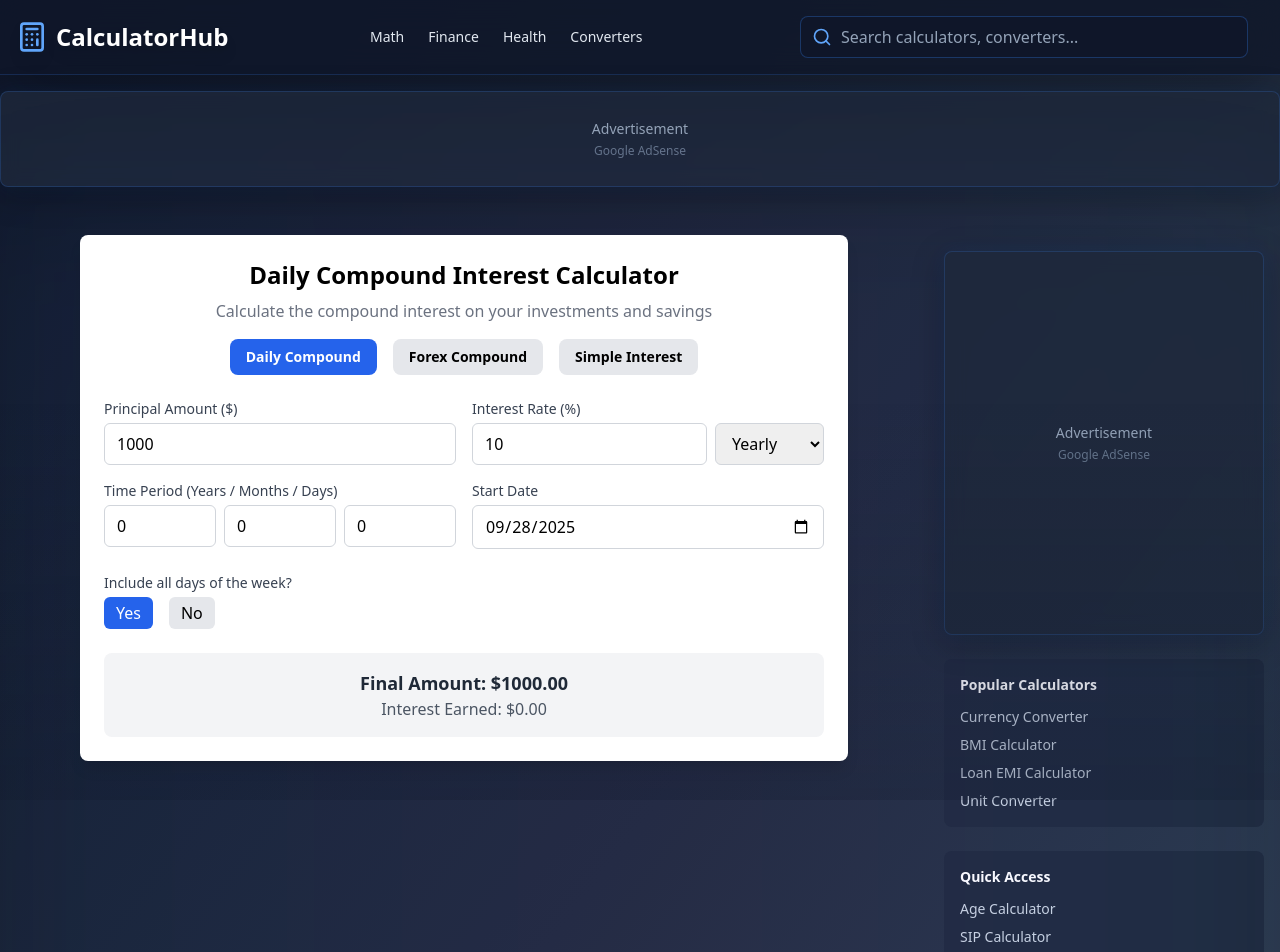
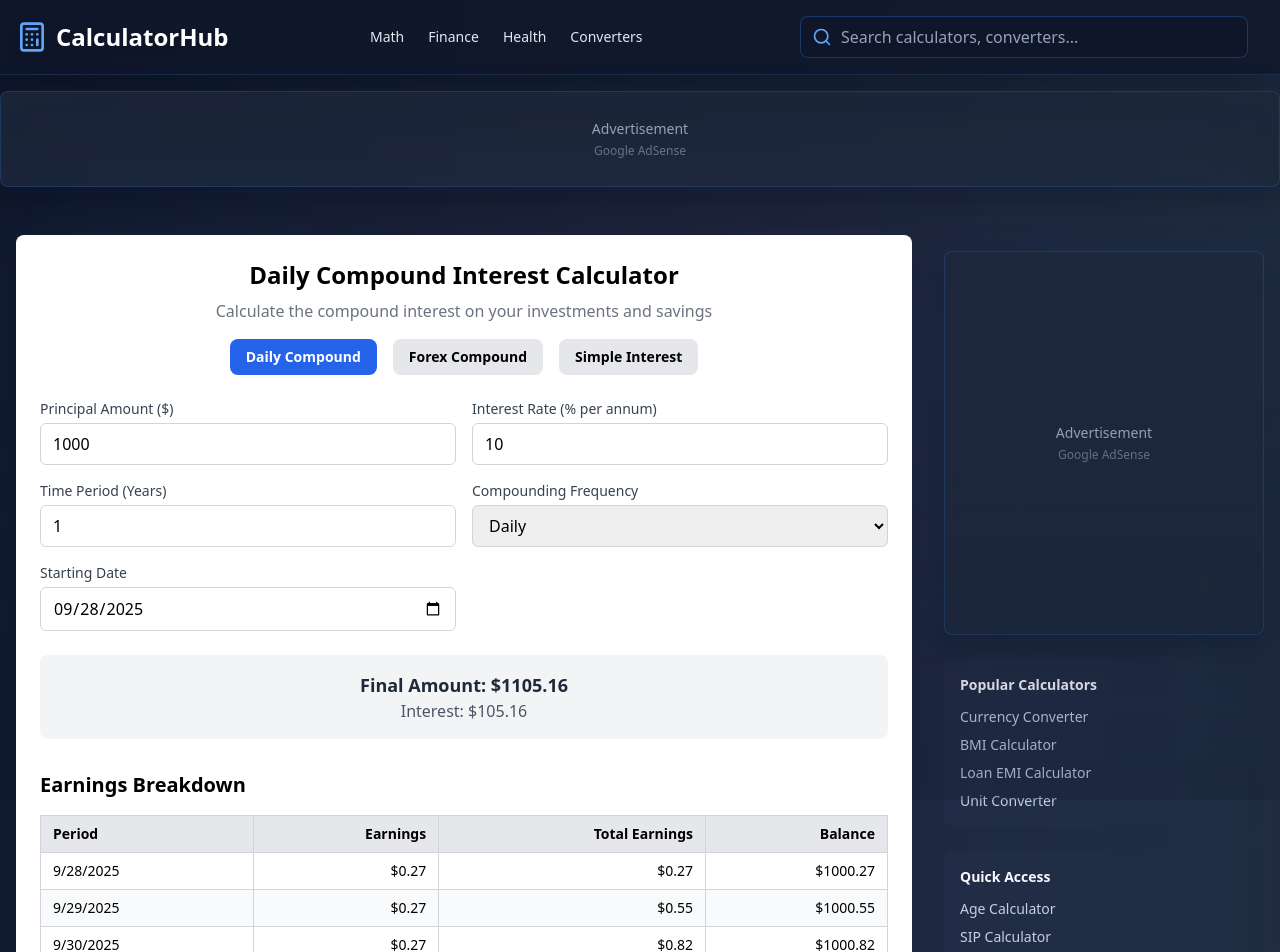
Before and after one commit to RofiqulIsalm/WebToolKits, a React (Vite) app: page /compound-interest-calculator in a window 1280 px wide. Shown: the top 952 px of the page. Built offline with nearby package versions, Linux system fonts and the light colour scheme.

Commit message:
Updated CompoundInterestCalculator.tsx

```diff
--- a/src/pages/CompoundInterestCalculator.tsx
+++ b/src/pages/CompoundInterestCalculator.tsx
@@ -3,28 +3,11 @@ import React, { useState, useEffect } from "react";
 const CompoundCalculator: React.FC = () => {
   const [mode, setMode] = useState("daily");
 
-  // Common inputs
+  // Inputs
   const [principal, setPrincipal] = useState<number>(1000);
   const [rate, setRate] = useState<number>(10);
-  const [timeYears, setTimeYears] = useState<number>(0);
-  const [timeMonths, setTimeMonths] = useState<number>(0);
-  const [timeDays, setTimeDays] = useState<number>(0);
-  const [rateType, setRateType] = useState("yearly"); // daily, weekly, monthly, yearly
-
-  // Daily compounding options
-  const [includeAllDays, setIncludeAllDays] = useState(true);
-  const [selectedDays, setSelectedDays] = useState<string[]>([
-    "Mon",
-    "Tue",
-    "Wed",
-    "Thu",
-    "Fri",
-    "Sat",
-    "Sun",
-  ]);
-  const [breakdown, setBreakdown] = useState<
-    { date: string; earnings: number; totalEarnings: number; balance: number }[]
-    >([]);
+  const [time, setTime] = useState<number>(1);
+  const [frequency, setFrequency] = useState<number>(365);
   const [startDate, setStartDate] = useState<string>(
     new Date().toISOString().split("T")[0]
   );
@@ -33,14 +16,10 @@ const CompoundCalculator: React.FC = () => {
   const [finalAmount, setFinalAmount] = useState<number>(0);
   const [interest, setInterest] = useState<number>(0);
 
-  // Handle toggle day selection
-  const toggleDay = (day: string) => {
-    if (selectedDays.includes(day)) {
-      setSelectedDays(selectedDays.filter((d) => d !== day));
-    } else {
-      setSelectedDays([...selectedDays, day]);
-    }
-  };
+  // Breakdown
+  const [breakdown, setBreakdown] = useState<
+    { date: string; earnings: number; totalEarnings: number; balance: number }[]
+  >([]);
 
   // Title
   const getTitle = () => {
@@ -56,76 +35,106 @@ const CompoundCalculator: React.FC = () => {
     }
   };
 
-  // Calculation logic
+  // Calculation
   useEffect(() => {
+    let amount = 0;
+    let intr = 0;
+
     if (mode === "daily") {
-      // Convert years/months/days into total days
-      const totalDays =
-        timeYears * 365 + timeMonths * 30 + timeDays;
-
-      // Convert rate into daily equivalent
-      let dailyRate = 0;
-      switch (rateType) {
-        case "daily":
-          dailyRate = rate / 100;
-          break;
-        case "weekly":
-          dailyRate = rate / 100 / 7;
-          break;
-        case "monthly":
-          dailyRate = rate / 100 / 30;
-          break;
-        case "yearly":
-        default:
-          dailyRate = rate / 100 / 365;
-          break;
+      amount =
+        principal * Math.pow(1 + rate / 100 / frequency, frequency * time);
+      intr = amount - principal;
+    } else if (mode === "forex") {
+      amount = principal * Math.pow(1 + rate / 100, time);
+      intr = amount - principal;
+    } else if (mode === "simple") {
+      intr = (principal * rate * time) / 100;
+      amount = principal + intr;
     }
 
-      // Count effective compounding days
-      let effectiveDays = totalDays;
-      if (!includeAllDays) {
-        const start = new Date(startDate);
-        let count = 0;
-        for (let i = 0; i < totalDays; i++) {
-          const d = new Date(start);
-          d.setDate(start.getDate() + i);
-          const dayName = d.toLocaleDateString("en-US", {
-            weekday: "short",
+    setFinalAmount(amount);
+    setInterest(intr);
+
+    // ---- Breakdown ----
+    const breakdownData: {
+      date: string;
+      earnings: number;
+      totalEarnings: number;
+      balance: number;
+    }[] = [];
+
+    let runningPrincipal = principal;
+    let cumulativeEarnings = 0;
+    let currentDate = new Date(startDate);
+
+    // Convert years into days for looping (approx.)
+    const effectiveDays = time * 365;
+    const dailyRate =
+      mode === "daily"
+        ? rate / 100 / frequency
+        : mode === "forex"
+        ? rate / 100
+        : rate / 100 / 365;
+
+    for (let i = 1; i <= effectiveDays; i++) {
+      const prevBalance = runningPrincipal;
+      runningPrincipal = runningPrincipal * (1 + dailyRate);
+      const earnings = runningPrincipal - prevBalance;
+      cumulativeEarnings += earnings;
+
+      // Daily mode → every single day
+      if (mode === "daily") {
+        breakdownData.push({
+          date: currentDate.toLocaleDateString(),
+          earnings,
+          totalEarnings: cumulativeEarnings,
+          balance: runningPrincipal,
         });
-          if (selectedDays.includes(dayName)) {
-            count++;
-          }
-        }
-        effectiveDays = count;
       }
 
-      const amount = principal * Math.pow(1 + dailyRate, effectiveDays);
-      setFinalAmount(amount);
-      setInterest(amount - principal);
-    } else if (mode === "forex") {
-      const amount = principal * Math.pow(1 + rate / 100, timeYears);
-      setFinalAmount(amount);
-      setInterest(amount - principal);
-    } else if (mode === "simple") {
-      const si = (principal * rate * timeYears) / 100;
-      setFinalAmount(principal + si);
-      setInterest(si);
+      // Weekly → every 7 days
+      if (mode === "forex" && i % 7 === 0) {
+        const weekStart = new Date(currentDate);
+        weekStart.setDate(currentDate.getDate() - 6);
+        breakdownData.push({
+          date: `${weekStart.toLocaleDateString()} - ${currentDate.toLocaleDateString()}`,
+          earnings,
+          totalEarnings: cumulativeEarnings,
+          balance: runningPrincipal,
+        });
       }
-  }, [
-    mode,
-    principal,
-    rate,
-    timeYears,
-    timeMonths,
-    timeDays,
-    rateType,
-    includeAllDays,
-    selectedDays,
-    startDate,
-  ]);
+
+      // Monthly → every 30 days
+      if (mode === "simple" && i % 30 === 0) {
+        breakdownData.push({
+          date: currentDate.toLocaleDateString("en-US", {
+            month: "short",
+            year: "numeric",
+          }),
+          earnings,
+          totalEarnings: cumulativeEarnings,
+          balance: runningPrincipal,
+        });
+      }
+
+      // Yearly → every 365 days
+      if (i % 365 === 0) {
+        breakdownData.push({
+          date: `${currentDate.getFullYear()}`,
+          earnings,
+          totalEarnings: cumulativeEarnings,
+          balance: runningPrincipal,
+        });
+      }
+
+      currentDate.setDate(currentDate.getDate() + 1);
+    }
+
+    setBreakdown(breakdownData);
+  }, [mode, principal, rate, time, frequency, startDate]);
 
   return (
-    <div className="max-w-3xl mx-auto p-6 bg-white rounded-lg shadow-lg">
+    <div className="max-w-4xl mx-auto p-6 bg-white rounded-lg shadow-lg">
       {/* Title */}
       <h1 className="text-2xl font-bold mb-2 text-center">{getTitle()}</h1>
       <p className="text-gray-500 mb-4 text-center">
@@ -167,9 +176,7 @@ const CompoundCalculator: React.FC = () => {
         </button>
       </div>
 
-      {/* Daily Mode Inputs */}
-      {mode === "daily" && (
-        <>
+      {/* Inputs */}
       <div className="grid grid-cols-1 md:grid-cols-2 gap-4 mb-6">
         <div>
           <label className="block text-sm font-medium text-gray-700 mb-1">
@@ -185,60 +192,54 @@ const CompoundCalculator: React.FC = () => {
 
         <div>
           <label className="block text-sm font-medium text-gray-700 mb-1">
-                Interest Rate (%)
+            Interest Rate (% {mode === "forex" ? "per trade" : "per annum"})
           </label>
-              <div className="flex gap-2">
           <input
             type="number"
             value={rate}
             onChange={(e) => setRate(Number(e.target.value))}
             className="w-full px-3 py-2 border border-gray-300 rounded-md"
           />
-                <select
-                  value={rateType}
-                  onChange={(e) => setRateType(e.target.value)}
-                  className="px-3 py-2 border border-gray-300 rounded-md"
-                >
-                  <option value="daily">Daily</option>
-                  <option value="weekly">Weekly</option>
-                  <option value="monthly">Monthly</option>
-                  <option value="yearly">Yearly</option>
-                </select>
-              </div>
         </div>
 
         <div>
           <label className="block text-sm font-medium text-gray-700 mb-1">
-                Time Period (Years / Months / Days)
+            {mode === "forex"
+              ? "Number of Trades"
+              : mode === "simple"
+              ? "Time Period (Years)"
+              : "Time Period (Years)"}
           </label>
-              <div className="flex gap-2">
           <input
             type="number"
-                  placeholder="Years"
-                  value={timeYears}
-                  onChange={(e) => setTimeYears(Number(e.target.value))}
-                  className="w-1/3 px-3 py-2 border border-gray-300 rounded-md"
-                />
-                <input
-                  type="number"
-                  placeholder="Months"
-                  value={timeMonths}
-                  onChange={(e) => setTimeMonths(Number(e.target.value))}
-                  className="w-1/3 px-3 py-2 border border-gray-300 rounded-md"
-                />
-                <input
-                  type="number"
-                  placeholder="Days"
-                  value={timeDays}
-                  onChange={(e) => setTimeDays(Number(e.target.value))}
-                  className="w-1/3 px-3 py-2 border border-gray-300 rounded-md"
+            value={time}
+            onChange={(e) => setTime(Number(e.target.value))}
+            className="w-full px-3 py-2 border border-gray-300 rounded-md"
           />
         </div>
+
+        {mode === "daily" && (
+          <div>
+            <label className="block text-sm font-medium text-gray-700 mb-1">
+              Compounding Frequency
+            </label>
+            <select
+              value={frequency}
+              onChange={(e) => setFrequency(Number(e.target.value))}
+              className="w-full px-3 py-2 border border-gray-300 rounded-md"
+            >
+              <option value={1}>Annually</option>
+              <option value={2}>Semi-Annually</option>
+              <option value={4}>Quarterly</option>
+              <option value={12}>Monthly</option>
+              <option value={365}>Daily</option>
+            </select>
           </div>
+        )}
 
         <div>
           <label className="block text-sm font-medium text-gray-700 mb-1">
-                Start Date
+            Starting Date
           </label>
           <input
             type="date"
@@ -249,66 +250,61 @@ const CompoundCalculator: React.FC = () => {
         </div>
       </div>
 
-          {/* Include Days Option */}
-          <div className="mb-4">
-            <p className="text-sm font-medium text-gray-700 mb-1">
-              Include all days of the week?
+      {/* Results */}
+      <div className="p-4 bg-gray-100 rounded-lg text-center">
+        <p className="text-lg font-semibold text-gray-800">
+          Final Amount: ${finalAmount.toFixed(2)}
         </p>
-            <div className="flex gap-4">
-              <button
-                type="button"
-                onClick={() => setIncludeAllDays(true)}
-                className={`px-3 py-1 rounded-md ${
-                  includeAllDays ? "bg-blue-600 text-white" : "bg-gray-200"
-                }`}
-              >
-                Yes
-              </button>
-              <button
-                type="button"
-                onClick={() => setIncludeAllDays(false)}
-                className={`px-3 py-1 rounded-md ${
-                  !includeAllDays ? "bg-blue-600 text-white" : "bg-gray-200"
-                }`}
-              >
-                No
-              </button>
-            </div>
+        <p className="text-md text-gray-600">
+          {mode === "simple" ? "Simple Interest" : "Interest"}: $
+          {interest.toFixed(2)}
+        </p>
       </div>
 
-          {!includeAllDays && (
-            <div className="mb-4">
-              <p className="text-sm font-medium text-gray-700 mb-2">
-                Days to include:
-              </p>
-              <div className="flex flex-wrap gap-2">
-                {["Sun", "Mon", "Tue", "Wed", "Thu", "Fri", "Sat"].map((day) => (
-                  <button
-                    key={day}
-                    type="button"
-                    onClick={() => toggleDay(day)}
-                    className={`px-3 py-1 rounded-md border ${
-                      selectedDays.includes(day)
-                        ? "bg-orange-400 text-black"
-                        : "bg-gray-200"
-                    }`}
-                  >
-                    {day}
-                  </button>
+      {/* Breakdown Table */}
+      {breakdown.length > 0 && (
+        <div className="mt-8">
+          <h2 className="text-xl font-semibold mb-4">Earnings Breakdown</h2>
+          <div className="overflow-x-auto">
+            <table className="w-full border-collapse border border-gray-300 text-sm">
+              <thead>
+                <tr className="bg-gray-200">
+                  <th className="border border-gray-300 px-3 py-2 text-left">
+                    Period
+                  </th>
+                  <th className="border border-gray-300 px-3 py-2 text-right">
+                    Earnings
+                  </th>
+                  <th className="border border-gray-300 px-3 py-2 text-right">
+                    Total Earnings
+                  </th>
+                  <th className="border border-gray-300 px-3 py-2 text-right">
+                    Balance
+                  </th>
+                </tr>
+              </thead>
+              <tbody>
+                {breakdown.map((row, idx) => (
+                  <tr key={idx} className="odd:bg-white even:bg-gray-50">
+                    <td className="border border-gray-300 px-3 py-2">
+                      {row.date}
+                    </td>
+                    <td className="border border-gray-300 px-3 py-2 text-right">
+                      ${row.earnings.toFixed(2)}
+                    </td>
+                    <td className="border border-gray-300 px-3 py-2 text-right">
+                      ${row.totalEarnings.toFixed(2)}
+                    </td>
+                    <td className="border border-gray-300 px-3 py-2 text-right">
+                      ${row.balance.toFixed(2)}
+                    </td>
+                  </tr>
                 ))}
+              </tbody>
+            </table>
           </div>
         </div>
       )}
-        </>
-      )}
-
-      {/* Results */}
-      <div className="p-4 bg-gray-100 rounded-lg text-center mt-6">
-        <p className="text-lg font-semibold text-gray-800">
-          Final Amount: ${finalAmount.toFixed(2)}
-        </p>
-        <p className="text-md text-gray-600">Interest Earned: ${interest.toFixed(2)}</p>
-      </div>
     </div>
   );
 };
```
Lines whose indentation alone changed are shown as unchanged.
